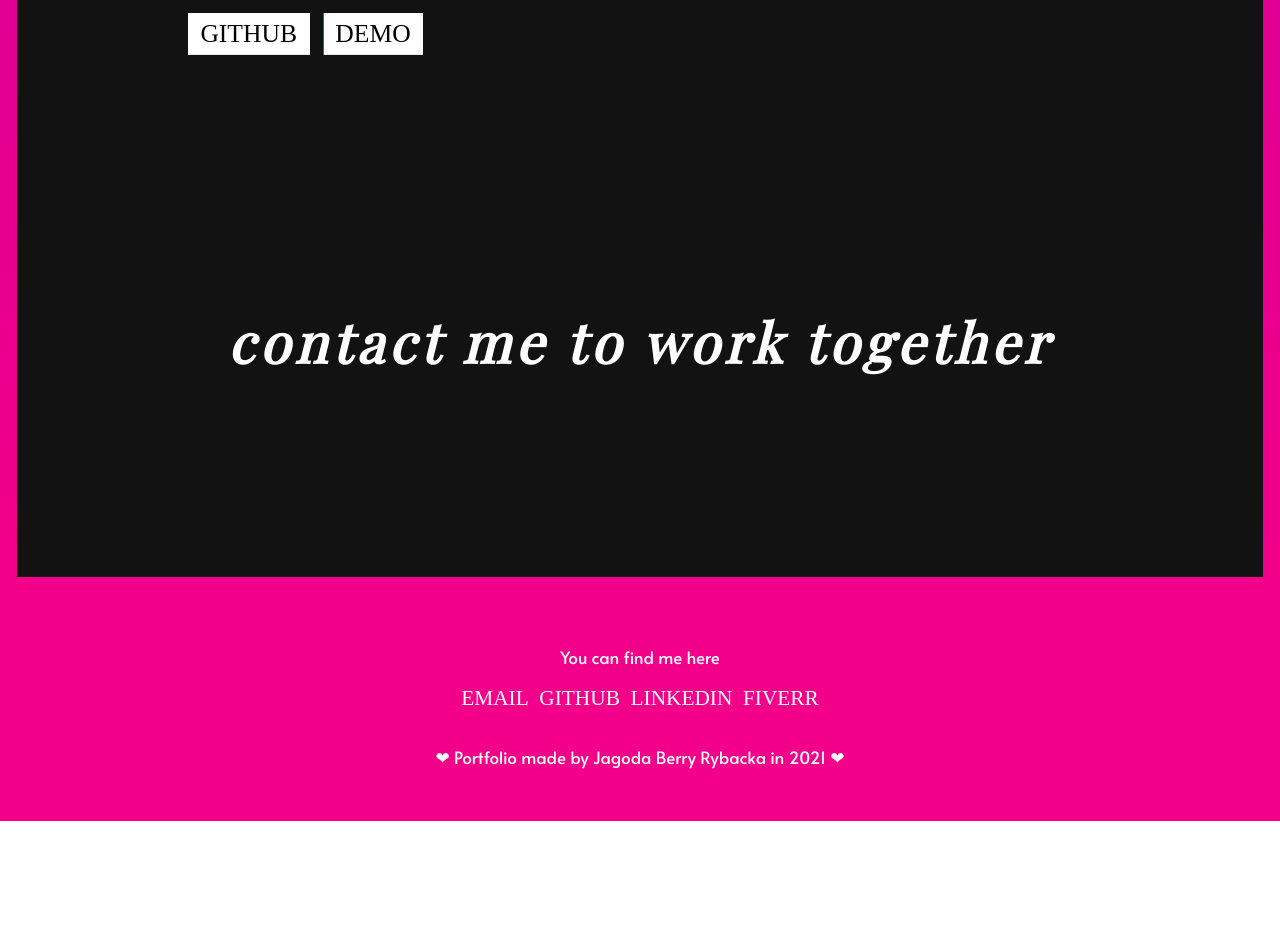
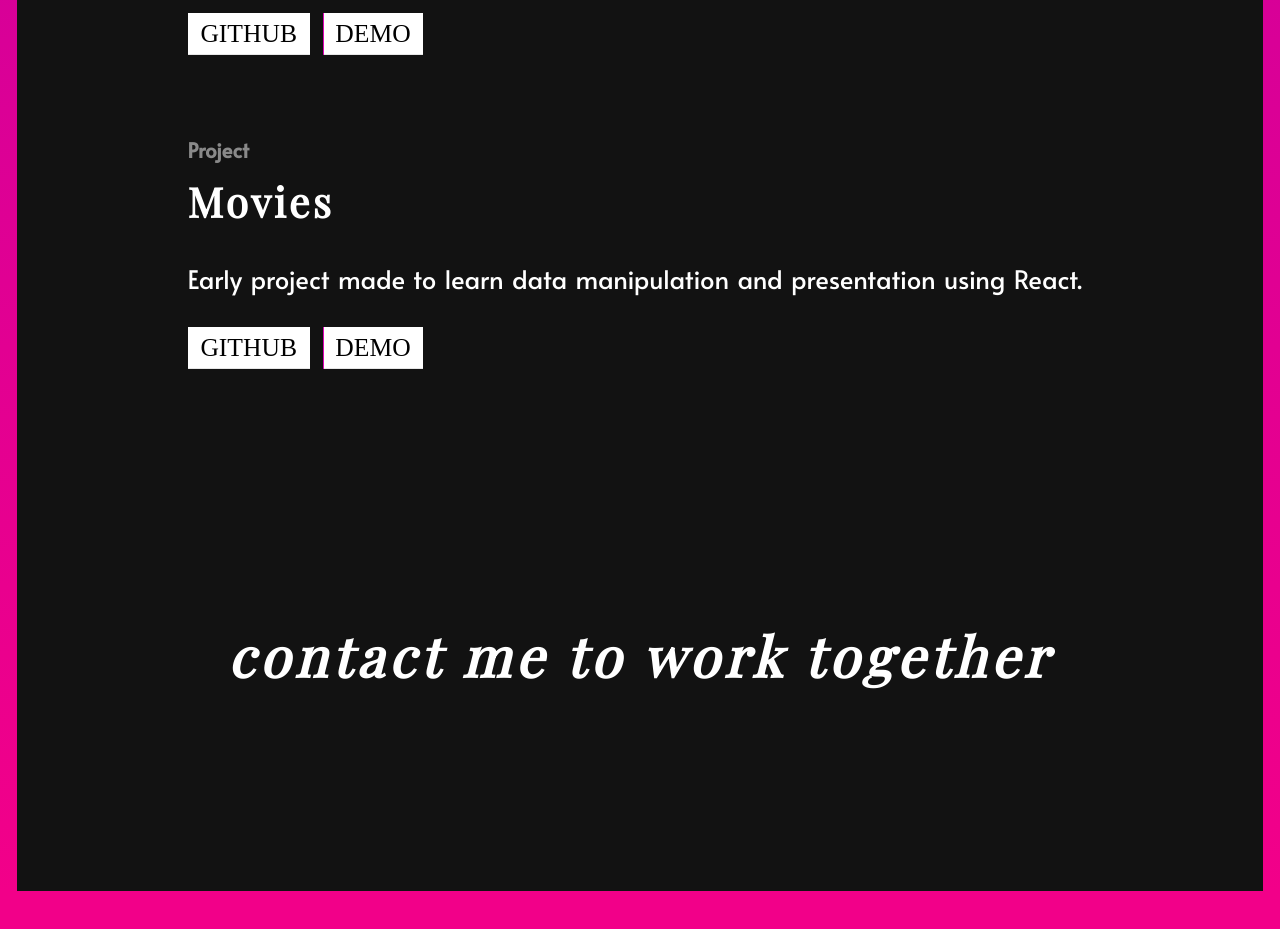
Before and after one commit to jagodarybacka/jagodarybacka.github.io, a React (Create React App) app: page /#/developer in a window 1280 px wide. Shown: the part 5820-6749 px from the top of the page. Before the commit the page ends 6641 px from the top, so only its background shows below. Built offline with nearby package versions, Linux system fonts and the light colour scheme; a web font is replaced by a local one.

Commit message:
feat: Added project link

```diff
--- a/src/pages/Developer/content.js
+++ b/src/pages/Developer/content.js
@@ -44,6 +44,12 @@ const PROJECTS = [ {
   description: 'Little project to show how to get the π value by placing dots in random places.',
   githubLink: 'https://github.com/jagodarybacka/MonteCarloPI',
   demoLink: 'https://jagodarybacka.github.io/MonteCarloPI/'
+}, {
+  type: 'Project',
+  title: 'Movies',
+  description: 'Early project made to learn data manipulation and presentation using React.',
+  githubLink: 'https://github.com/jagodarybacka/movies',
+  demoLink: 'https://jagodarybacka.github.io/movies/'
 } ];
 
 const CONTENT = {
```
